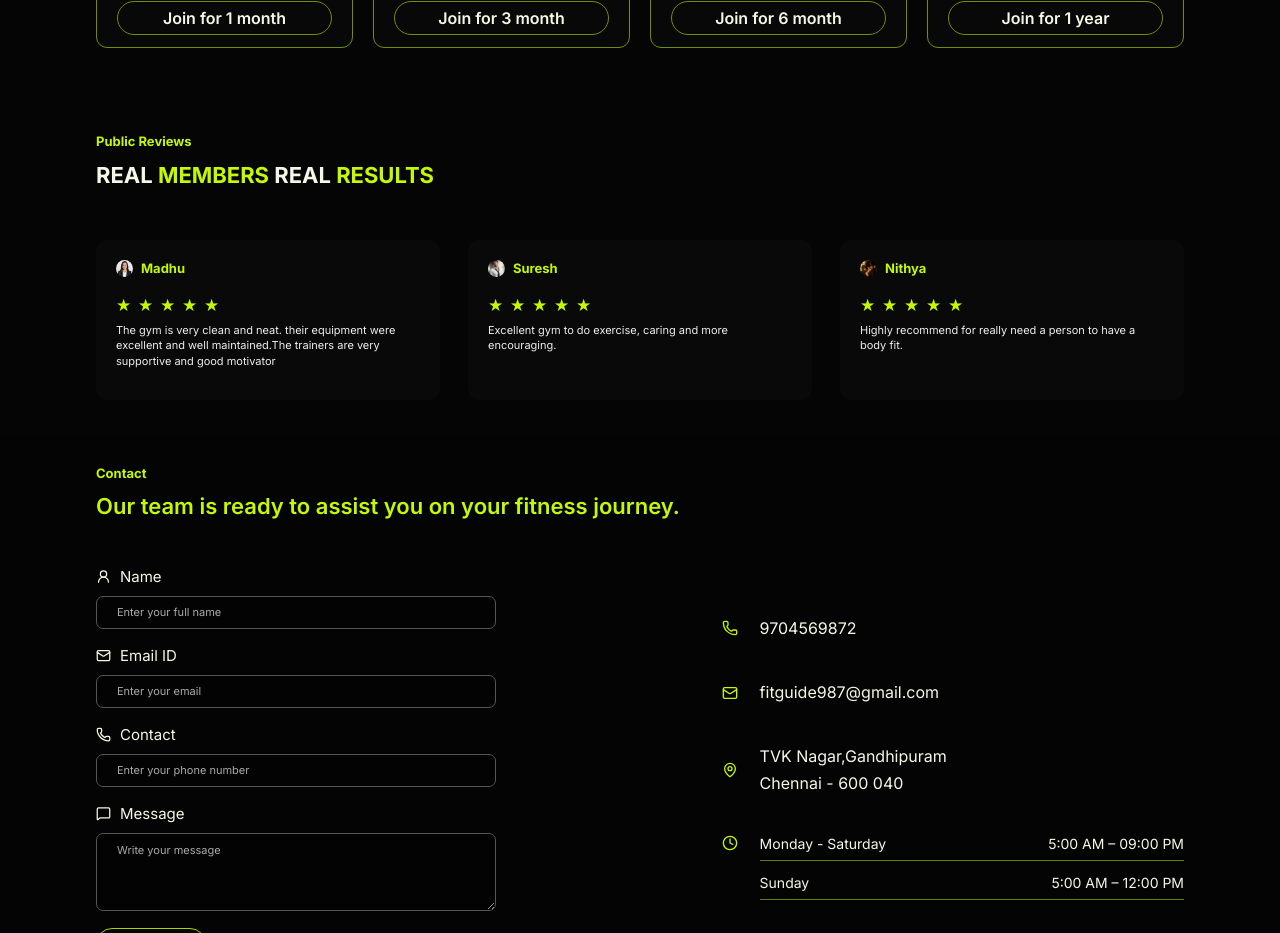
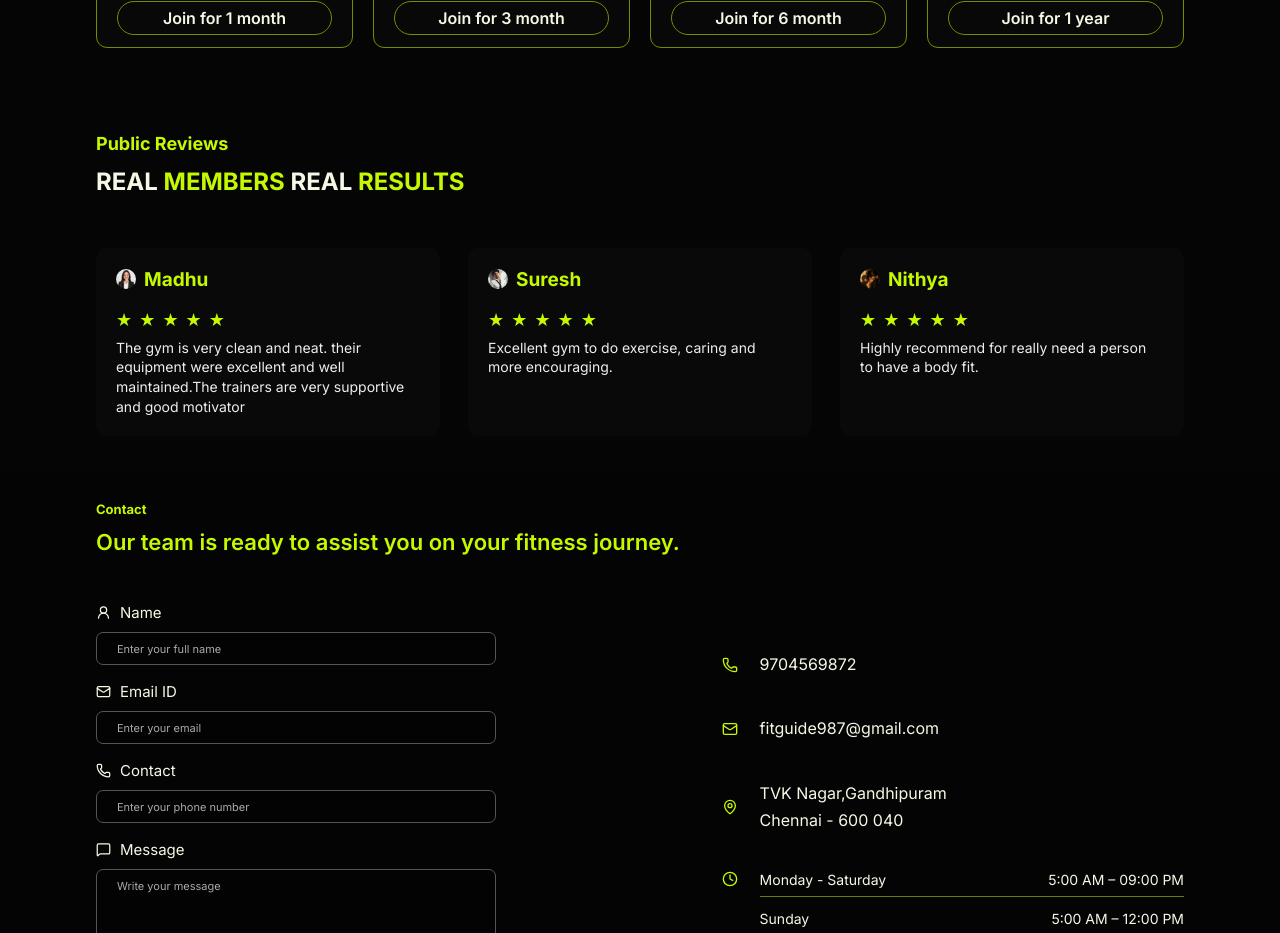
Before and after one commit to Gobi-04/gym, a React (Vite) app in the folder frontend/: page / in a window 1280 px wide. Shown: the part 2420-3353 px from the top of the page. Built offline with nearby package versions, Linux system fonts and the light colour scheme.

Commit message:
change the font size in review page

```diff
--- a/frontend/src/styles/Reviews.css
+++ b/frontend/src/styles/Reviews.css
@@ -19,13 +19,13 @@
 
 .reviews-heading p {
   color: #c5f900;
-  font-size: 13px;
+  font-size: 18px;
   font-weight: 700;
   margin-bottom: 13px;
 }
 
 .reviews-heading h2 {
-  font-size: 22px;
+  font-size: 24px;
   font-weight: 700;
   color: #f5f8e5;
 }
@@ -55,28 +55,28 @@
 }
 
 .review-user img {
-  width: 17px;
-  height: 17px;
+  width: 20px;
+  height: 20px;
   border-radius: 50%;
   object-fit: cover;
 }
 
 .review-user h3 {
-  font-size: 13px;
+  font-size: 19px;
   color: #c5f900;
   font-weight: 700;
 }
 
 .review-stars {
   color: #c5f900;
-  font-size: 17px;
+  font-size: 18px;
   letter-spacing: 1px;
   margin-bottom: 8px;
 }
 
 .review-message {
   color: #eeeeee;
-  font-size: 11px;
+  font-size: 14px;
   line-height: 1.4;
   max-width: 300px;
 }
```
